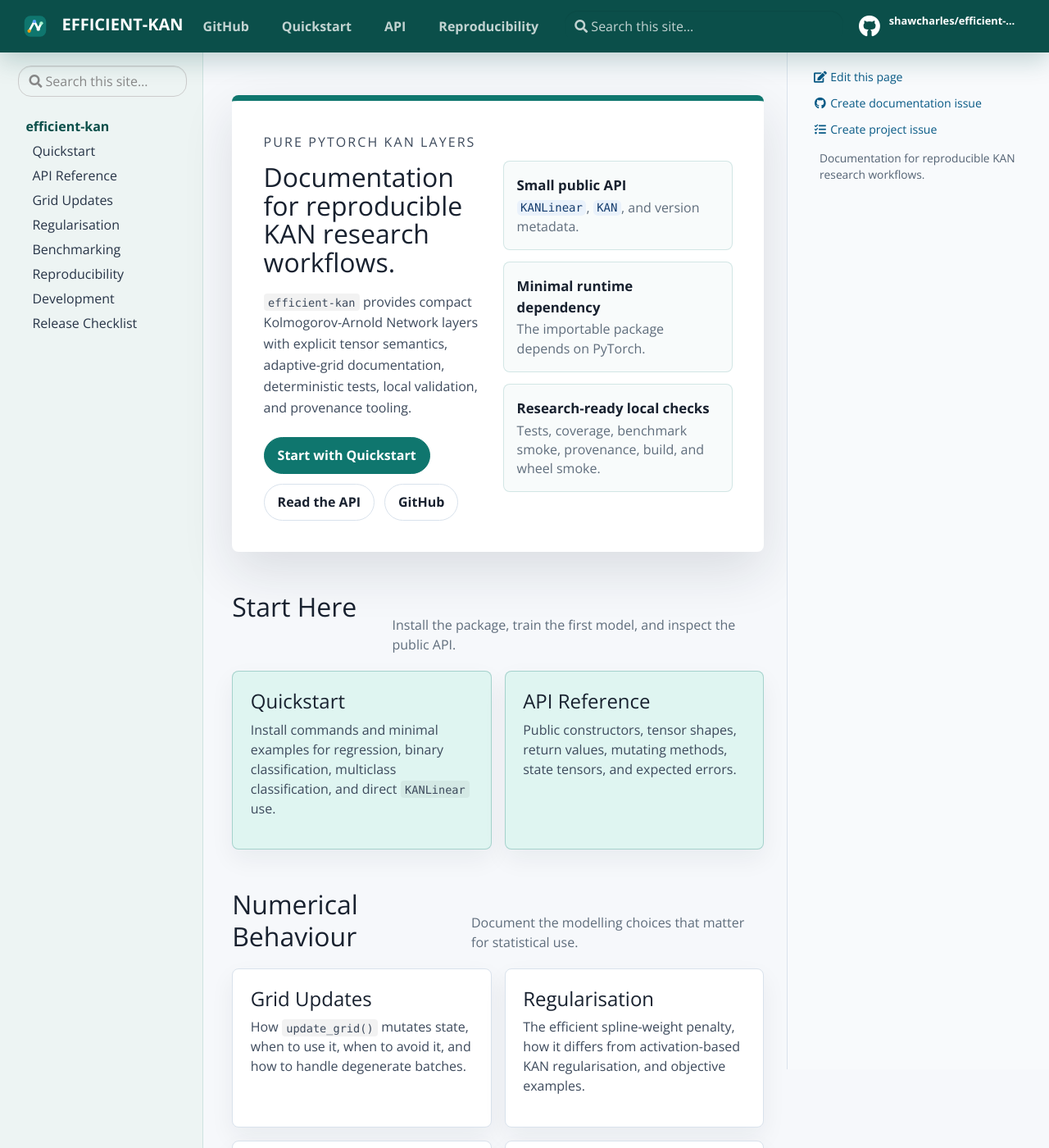
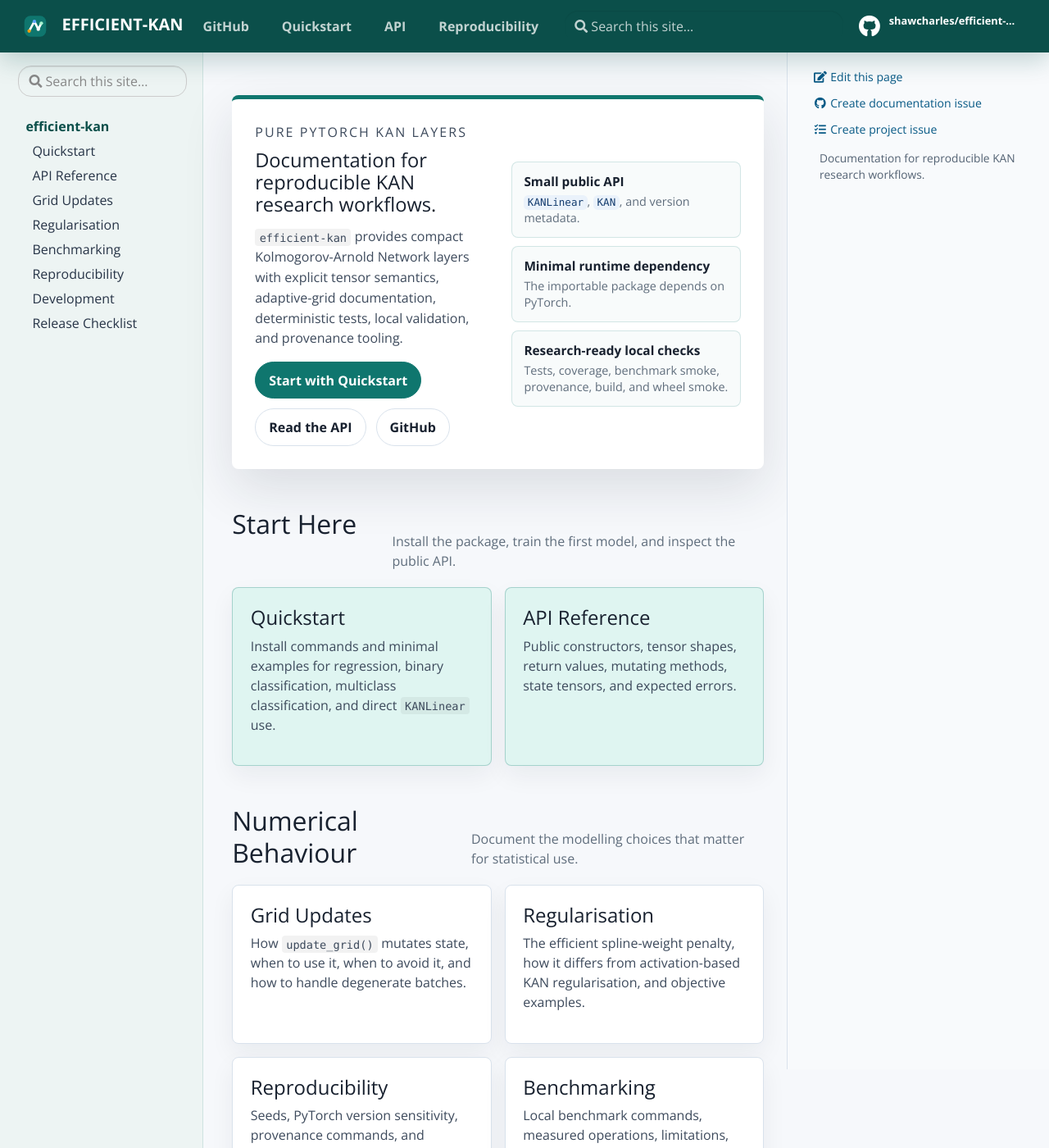
Before and after one commit to shawcharles/efficient-kan, a Jekyll site: the page built from docs/index.md, in a window 1280 px wide and 1400 px high. Shown: the whole window at 82% size. Built offline with Jekyll 4.4.1, drawn with Linux system fonts in a browser that asks for light colours.

Commit message:
Update efficient-kan.css

```diff
--- a/docs/assets/css/efficient-kan.css
+++ b/docs/assets/css/efficient-kan.css
@@ -235,19 +235,19 @@ body {
 
 .hero {
   display: grid;
-  grid-template-columns: minmax(0, 1.35fr) minmax(280px, 0.75fr);
-  gap: 1.75rem;
+  grid-template-columns: minmax(0, 1.25fr) minmax(280px, 0.75fr);
+  gap: 1.35rem;
   align-items: center;
-  margin-bottom: 2.5rem;
-  padding: clamp(1.4rem, 3vw, 2.6rem);
-  border-top: 7px solid var(--ek-accent);
+  margin-bottom: 1.9rem;
+  padding: clamp(1.15rem, 2.2vw, 1.75rem);
+  border-top: 5px solid var(--ek-accent);
   border-radius: 8px;
   background: var(--ek-panel);
   box-shadow: 0 24px 62px rgba(24, 33, 47, 0.12);
 }
 
 .eyebrow {
-  margin: 0 0 0.85rem;
+  margin: 0 0 0.55rem;
   color: var(--ek-accent);
   font-size: 0.78rem;
   font-weight: 800;
@@ -256,26 +256,27 @@ body {
 }
 
 .hero h1 {
-  max-width: 620px;
+  max-width: 760px;
   margin: 0;
   color: var(--ek-ink);
-  font-size: clamp(2rem, 2.35vw, 2.85rem);
-  line-height: 1.08;
+  font-size: clamp(1.45rem, 1.85vw, 2.1rem);
+  line-height: 1.14;
   letter-spacing: 0;
 }
 
 .hero-lede {
-  margin-top: 1.15rem;
+  max-width: 60ch;
+  margin-top: 0.85rem;
   color: #3f4b59;
-  font-size: 1rem;
-  line-height: 1.62;
+  font-size: 0.95rem;
+  line-height: 1.55;
 }
 
 .hero-actions {
   display: flex;
   flex-wrap: wrap;
   gap: 0.75rem;
-  margin-top: 1.35rem;
+  margin-top: 1rem;
 }
 
 .button {
@@ -307,11 +308,11 @@ body {
 
 .hero-panel {
   display: grid;
-  gap: 0.9rem;
+  gap: 0.65rem;
 }
 
 .metric {
-  padding: 1rem;
+  padding: 0.78rem 0.9rem;
   border: 1px solid rgba(15, 118, 110, 0.16);
   border-radius: 8px;
   background: #f8fbfb;
@@ -320,14 +321,15 @@ body {
 .metric strong {
   display: block;
   color: var(--ek-ink);
-  font-size: 1.05rem;
+  font-size: 0.96rem;
 }
 
 .metric span {
   display: block;
-  margin-top: 0.22rem;
+  margin-top: 0.18rem;
   color: var(--ek-muted);
-  line-height: 1.45;
+  font-size: 0.9rem;
+  line-height: 1.38;
 }
 
 .section-heading {
```
